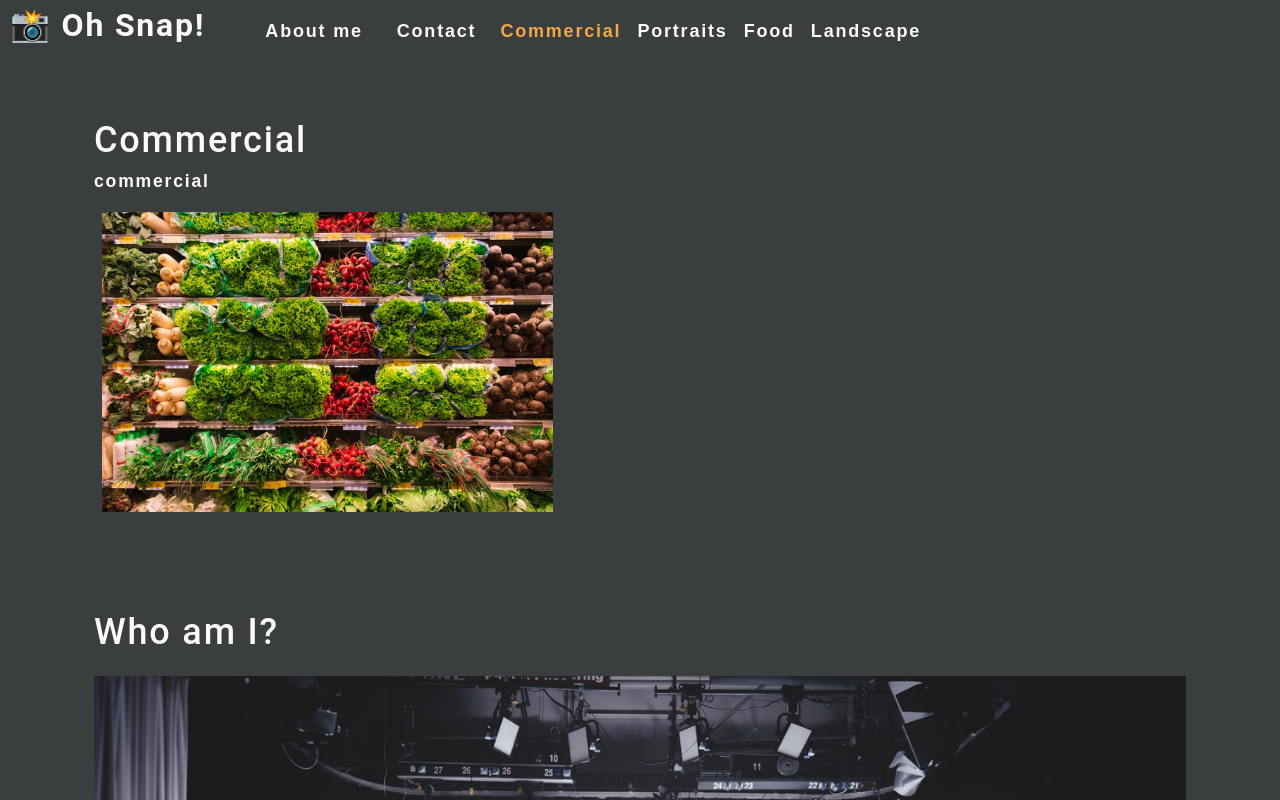
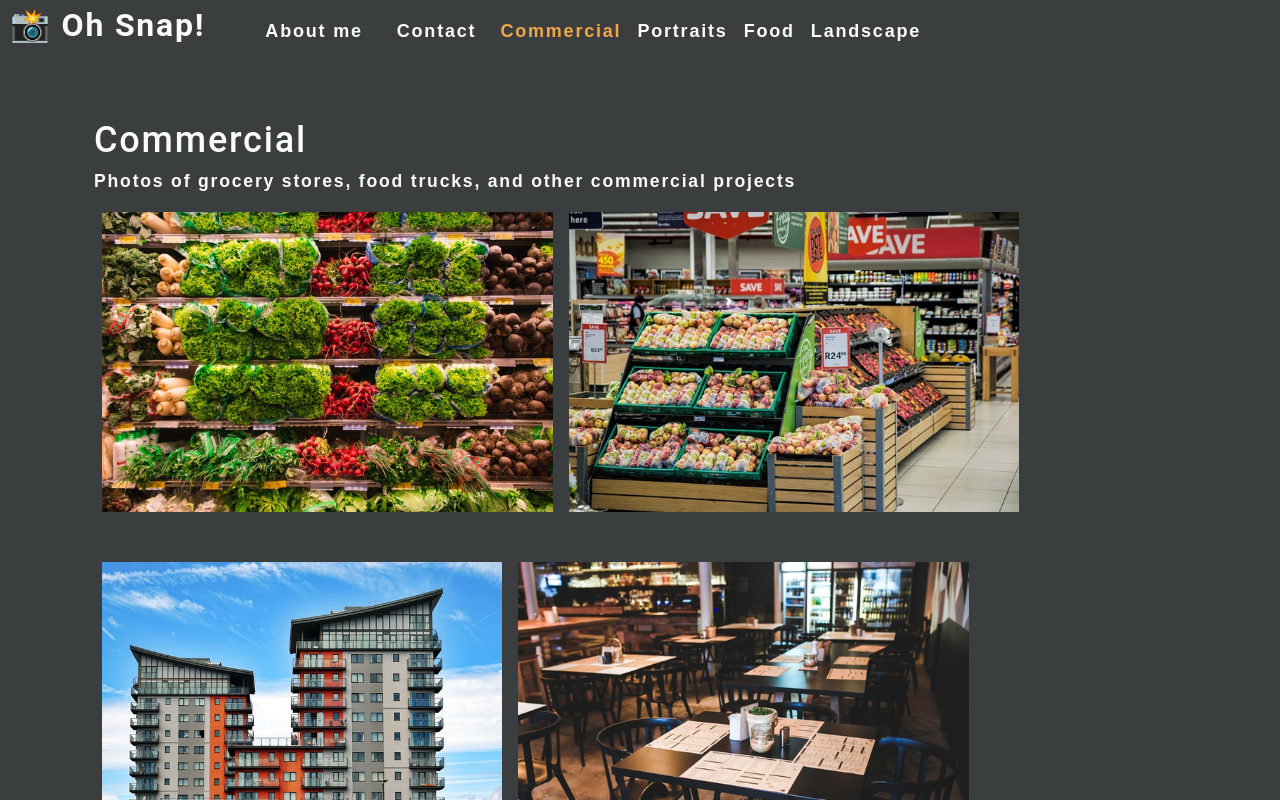
Before and after one commit to chaselikethebank/photo-port, a React (Create React App) app: page / in a window 1280 px wide. Shown: the top 800 px of the page. Built offline with nearby package versions, Linux system fonts and the light colour scheme.

Commit message:
dynamic render PhotoList / Gallery

```diff
--- a/src/App.js
+++ b/src/App.js
@@ -27,7 +27,7 @@
         currentCategory={currentCategory}
       />
       <main>
-      <Gallery />
+     <Gallery currentCategory={currentCategory} />
       <About />
       </main>
     </div>
--- a/src/components/Gallery/index.js
+++ b/src/components/Gallery/index.js
@@ -1,27 +1,16 @@
-import React from "react";
-import { capitalizeFirstLetter } from "../../utils/helpers";
-import photo from "../../assets/small/commercial/0.jpg";
+import React from 'react';
+import PhotoList from '../PhotoList/index.js';
+import { capitalizeFirstLetter } from '../../utils/helpers';
 
-
-function Gallery(props) {
-  const currentCategory = {
-    name: "commercial",
-    description:
-      "Photos of grocery stores, food trucks, and other commercial projects",
-  };
+function Gallery({ currentCategory }) {
+  const { name, description } = currentCategory;
   return (
     <section>
-      <h1>{capitalizeFirstLetter(currentCategory.name)}</h1>
-      <p>{currentCategory.name}</p>
-      <div>
-      <img
-            src={photo}
-            alt="Commercial Example"
-            className="img-thumbnail mx-1"
-
-          />
-      </div>
+      <h1 data-testid="h1tag">{capitalizeFirstLetter(name)}</h1>
+      <p>{description}</p>
+      <PhotoList  category={currentCategory.name}/>
     </section>
   );
 }
+
 export default Gallery;
--- /dev/null
+++ b/src/components/PhotoList/index.js
@@ -0,0 +1,123 @@
+import React, { useState } from 'react';
+
+const PhotoList = ({ category }) => {
+
+
+  const [photos] = useState([
+    {
+      name: 'Grocery aisle',
+      category: 'commercial',
+      description: 'Lorem ipsum dolor sit amet, consectetur adipiscing elit. Nunc ultricie',
+    },
+    {
+      name: 'Grocery booth',
+      category: 'commercial',
+      description: 'Lorem ipsum dolor sit amet, consectetur adipiscing elit. Nunc ultricie',
+    },
+    {
+      name: 'Building exterior',
+      category: 'commercial',
+      description: 'Lorem ipsum dolor sit amet, consectetur adipiscing elit. Nunc ultricie',
+    },
+    {
+      name: 'Restaurant table',
+      category: 'commercial',
+      description: 'Lorem ipsum dolor sit amet, consectetur adipiscing elit. Nunc ultricie',
+    },
+    {
+      name: 'Cafe interior',
+      category: 'commercial',
+      description: 'Lorem ipsum dolor sit amet, consectetur adipiscing elit. Nunc ultricie',
+    },
+    {
+      name: 'Cat green eyes',
+      category: 'portraits',
+      description: 'Lorem ipsum dolor sit amet, consectetur adipiscing elit. Nunc ultricie',
+    },
+    {
+      name: 'Green parrot',
+      category: 'portraits',
+      description: 'Lorem ipsum dolor sit amet, consectetur adipiscing elit. Nunc ultricie',
+    },
+    {
+      name: 'Yellow macaw',
+      category: 'portraits',
+      description: 'Lorem ipsum dolor sit amet, consectetur adipiscing elit. Nunc ultricie',
+    },
+    {
+      name: 'Pug smile',
+      category: 'portraits',
+      description: 'Lorem ipsum dolor sit amet, consectetur adipiscing elit. Nunc ultricie',
+    },
+    {
+      name: 'Pancakes',
+      category: 'food',
+      description: 'Lorem ipsum dolor sit amet, consectetur adipiscing elit. Nunc ultricie',
+    },
+    {
+      name: 'Burrito',
+      category: 'food',
+      description: 'Lorem ipsum dolor sit amet, consectetur adipiscing elit. Nunc ultricie',
+    },
+    {
+      name: 'Scallop pasta',
+      category: 'food',
+      description: 'Lorem ipsum dolor sit amet, consectetur adipiscing elit. Nunc ultricie',
+    },
+    {
+      name: 'Burger',
+      category: 'food',
+      description: 'Lorem ipsum dolor sit amet, consectetur adipiscing elit. Nunc ultricie',
+    },
+    {
+      name: 'Fruit bowl',
+      category: 'food',
+      description: 'Lorem ipsum dolor sit amet, consectetur adipiscing elit. Nunc ultricie',
+    },
+    {
+      name: 'Green river',
+      category: 'landscape',
+      description: 'Lorem ipsum dolor sit amet, consectetur adipiscing elit. Nunc ultricie',
+    },
+    {
+      name: 'Docks',
+      category: 'landscape',
+      description: 'Lorem ipsum dolor sit amet, consectetur adipiscing elit. Nunc ultricie',
+    },
+    {
+      name: 'Panoramic village by sea',
+      category: 'landscape',
+      description: 'Lorem ipsum dolor sit amet, consectetur adipiscing elit. Nunc ultricie',
+    },
+    {
+      name: 'Domestic landscape',
+      category: 'landscape',
+      description: 'Lorem ipsum dolor sit amet, consectetur adipiscing elit. Nunc ultricie',
+    },
+    {
+      name: 'Park bench',
+      category: 'landscape',
+      description: 'Lorem ipsum dolor sit amet, consectetur adipiscing elit. Nunc ultricie',
+    },
+  ]);
+
+  const currentPhotos = photos.filter((photo) => photo.category === category);
+
+
+  return (
+    <div>
+      <div className="flex-row">
+        {currentPhotos.map((image, i) => (
+          <img
+            src={require(`../../assets/small/${category}/${i}.jpg`)}
+            alt={image.name}
+            className="img-thumbnail mx-1"
+            key={image.name}
+          />
+        ))}
+      </div>
+    </div>
+  );
+};
+
+export default PhotoList;
```
Also changed, not shown: src/components/Nav/nav.js (deleted, +0 -50 lines), src/components/Timer/index.js (renamed from src/components/index.js).
